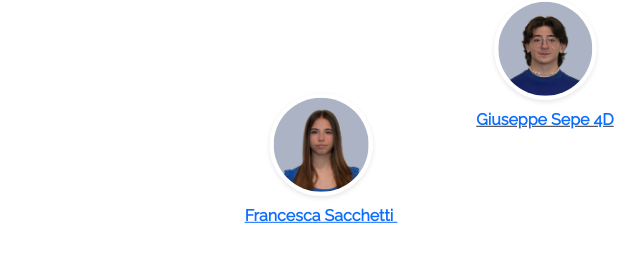
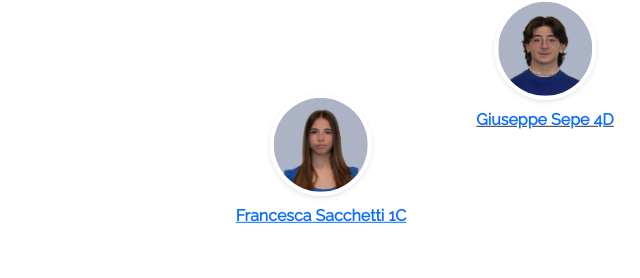
Before and after one commit to anto-oo/CONTROCORRENTE, a website: page public/index.html in a window 1280 px wide. Shown: the part 228-506 px from the top of the page, 95-735 px from the left. Drawn offline with Linux system fonts and the light colour scheme.

Commit message:
updated classes

```diff
--- a/public/index.html
+++ b/public/index.html
@@ -77,7 +77,7 @@
             </div>
             <div class="team-member"> <a href="https://www.instagram.com/lucy_mustone/"> <img class="team-member7" src="photos/photos1/mustone.png"> <span class="label label7 text-primary">Lucia Rosa Mustone 2H</span> </a>
             </div>
-            <div class="team-member"> <a href="https://www.instagram.com/francesca.sacchettii/" class="text-primary"> <img src="photos/photos1/sacchetti.png" class="team-member8"> <span class="bg-white label label8 text-primary">Francesca Sacchetti&nbsp;</span> </a>
+            <div class="team-member"> <a href="https://www.instagram.com/francesca.sacchettii/" class="text-primary"> <img src="photos/photos1/sacchetti.png" class="team-member8"> <span class="bg-white label label8 text-primary">Francesca Sacchetti 1C</span> </a>
             </div>             <a href="https://www.instagram.com/lista_controcorrente_/"><img src="logo.png" width="73" class="center-img pb-5" sizes="(min-width: 576px) 73px"/></a>
         </div>
         <section class="bg-white pb-5 pt-5 text-center">
```
Also changed, not shown: public/about.html (+1 -1 lines).
